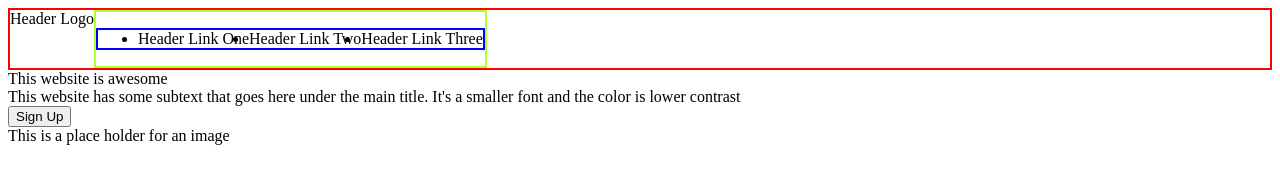
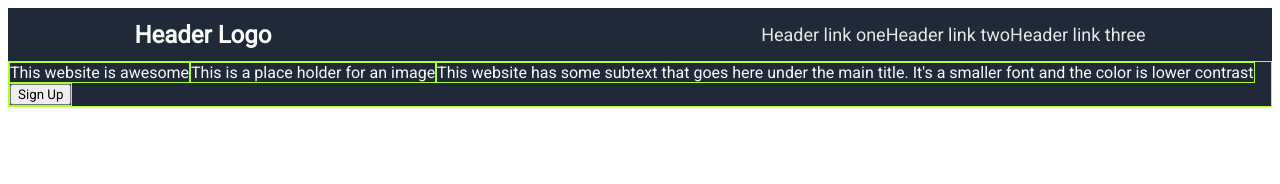
Before and after one commit to TotoroEatsRamen/Portfolio, a plain HTML site: page index.html in a window 1280 px wide. Drawn offline with Linux system fonts and the light colour scheme; a web font is replaced by a local one.

Commit message:
work on hero, changed pos of heroimg

```diff
--- a/css/styles.css
+++ b/css/styles.css
@@ -4,39 +4,76 @@
   border-color: red;*/
 }
 
-.nav {
-  border: 2px;
+.nav, .headerlogo, .headerlinks, ul {
+  /*border: 2px;
   border-style: solid;
-  border-color: red;
+  border-color: red;*/
 }
 
-.headerlinks {
-  border: 2px;
+.heromain, .hero, .herosub, .herobtn, .heroimg {
+  border: 1px;
   border-style: solid;
   border-color: greenyellow;
 }
-ul {
-  border: 2px;
-  border-style: solid;
-  border-color: blue;
-}
+
+
 
 /* ABOVE HERE IS FOR BORDERS OF ITEMS TO BUILD FLEX BOX BETTER*/
 
 /*Global or shared Items*/
-
+* {
+  font-family: 'Roboto', sans-serif;
+}
 
 
 
 /*Header*/
+header {
+  background-color: #1F2937;
+  color: #F9FAF8;
+}
+
+/*nav*/
 .nav {
   display: flex;
   flex-flow: row nowrap;
+  justify-content: space-between;
+}
+
+.headerlogo {
+  margin-left: 10%;
+  font-size: 24px;
+  font-weight: 900;
+  display: flex;
+  align-items: center;
 }
 
 ul {
   display: flex;
+  justify-content: space-between;
 }
+
+li {
+  list-style-type: none;
+
+}
+
+a {
+  font-size: 18px;
+  text-decoration: none;
+  color: #E5E7EB;
+}
+.headerlinks {
+  min-width: 30%;
+  margin-right: 10%;
+}
+
+/*Hero*/
+.heromain, .hero, .herosub, .herobtn, .heroimg {
+  display: flex;
+  flex-flow: row wrap;
+}
+
 
 
 /*Main Content*/
--- a/index.html
+++ b/index.html
@@ -5,6 +5,9 @@
   <meta http-equiv="X-UA-Compatible" content="IE=edge">
   <meta name="viewport" content="width=device-width, initial-scale=1.0">
   <link rel="stylesheet" href="css/styles.css">
+  <link rel="preconnect" href="https://fonts.googleapis.com">
+  <link rel="preconnect" href="https://fonts.gstatic.com" crossorigin>
+  <link href="https://fonts.googleapis.com/css2?family=Grape+Nuts&family=Montserrat&family=Roboto&display=swap" rel="stylesheet">
   <title>Landing Page Project</title>
 </head>
 <body>
@@ -13,17 +16,17 @@
       <div class="headerlogo">Header Logo</div>
       <div class="headerlinks">
         <ul>
-          <li>Header Link One</li>
-          <li>Header Link Two</li>
-          <li>Header Link Three</li>
+          <li><a href="index.html">Header link one</a></li>
+          <li><a href="index.html">Header link two</a></li>
+          <li><a href="index.html">Header link three</a></li>
         </ul>
       </div>
     </div>
     <div class="heromain">
       <div class="hero">This website is awesome</div>
+      <div class="heroimg">This is a place holder for an image</div>
       <div class="herosub">This website has some subtext that goes here under the main title. It's a smaller font and the color is lower contrast</div>
       <div class="herobtn"><button>Sign Up</button></div>
-      <div class="heroimg">This is a place holder for an image</div>
     </div>
 
   </header>
```
